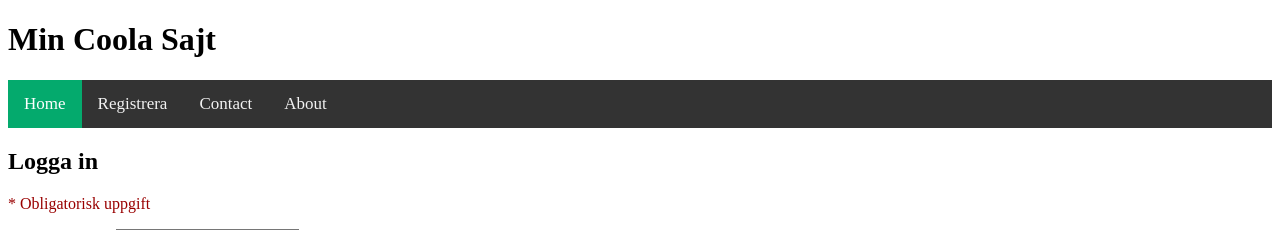
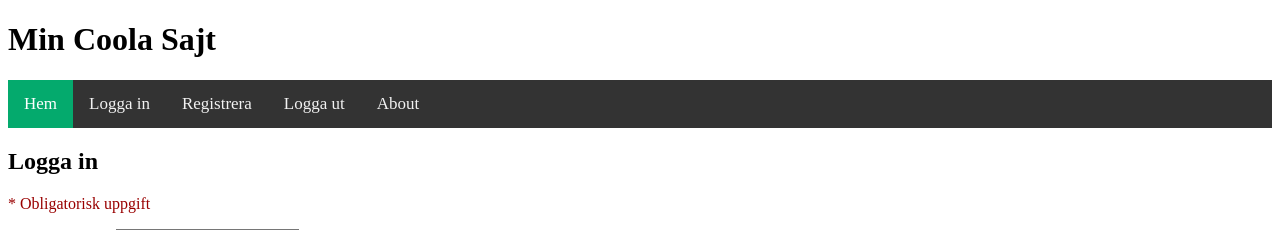
Before and after one commit to ntisod/exempelrot-ntitobias, a PHP site: page /login.php in a window 1280 px wide. Shown: the top 230 px of the page. Run offline with PHP 8.4, Linux system fonts and the light colour scheme.

Commit message:
Fixat titeln

```diff
--- a/html/login.php
+++ b/html/login.php
@@ -51,13 +51,11 @@ if ($_SERVER["REQUEST_METHOD"] == "POST") {
 
       //Låt olika saker hända beroende på om man skrivit rätt lösenord eller inte
       if($verified){
-          echo "Grattis, du är inloggad!";
-      } else{
+        //Ta oss till en annan sida
+        header("Location: welcome.php");
+    } else{
           echo "Fel lösenord, eller användarnamn.";
       }
-
-      //Ta oss till en annan sida
-      header("Location: welcome.php");
 
     } catch(PDOException $e) {
       echo $sql . "<br>" . $e->getMessage();
@@ -74,6 +72,7 @@ function test_input($data) {
   return $data;
 }
 
+$title = "Logga in";
 include("../templates/head.php");
 
 ?>
--- a/html/reg.php
+++ b/html/reg.php
@@ -67,7 +67,7 @@ function test_input($data) {
   $data = htmlspecialchars($data);
   return $data;
 }
-
+$title = "Registrera ny användare";
 include("../templates/head.php");
 
 ?>
--- a/templates/head.php
+++ b/templates/head.php
@@ -4,7 +4,7 @@
     <meta charset="UTF-8">
     <meta http-equiv="X-UA-Compatible" content="IE=edge">
     <meta name="viewport" content="width=device-width, initial-scale=1.0">
-    <title>Registrera ny användare</title>
+    <title> <?php echo $title ?></title>
     <!-- Load an icon library to show a hamburger menu (bars) on small screens -->
     <link rel="stylesheet" href="https://cdnjs.cloudflare.com/ajax/libs/font-awesome/4.7.0/css/font-awesome.min.css">
     <link rel="stylesheet" href="css/style.css">
@@ -12,9 +12,10 @@
 <body>
     <h1>Min Coola Sajt</h1>
     <div class="topnav" id="myTopnav">
-        <a href="#home" class="active">Home</a>
+        <a href="." class="active">Hem</a>
+        <a href="login.php">Logga in</a>
         <a href="reg.php">Registrera</a>
-        <a href="#contact">Contact</a>
+        <a href="logout.php">Logga ut</a>
         <a href="#about">About</a>
         <a href="javascript:void(0);" class="icon" onclick="hideTopNav()">
             <i class="fa fa-bars"></i>
```
